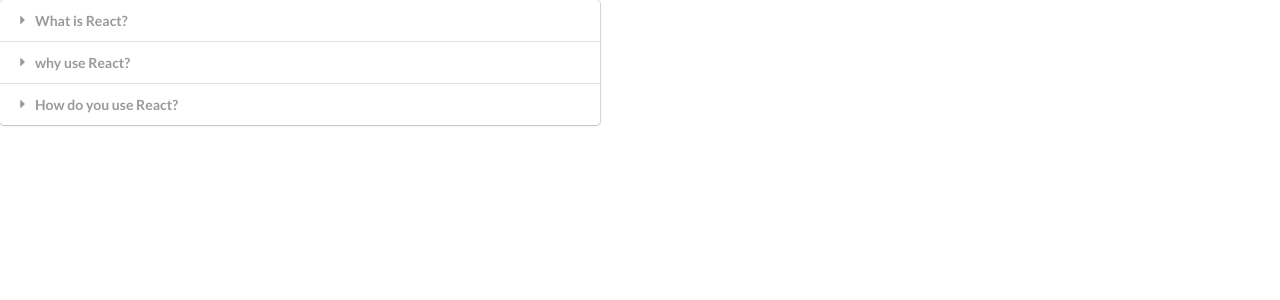
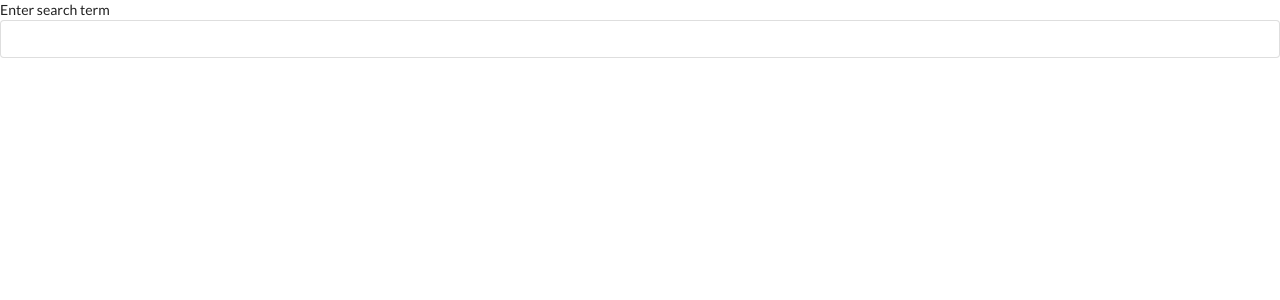
Before and after one commit to hafeezrq/reactjs_hooks_demo, a React (Create React App) app: page / in a window 1280 px wide. Shown: the top 300 px of the page. Built offline with nearby package versions, Linux system fonts and the light colour scheme.

Commit message:
Add input element for search term and style it.

```diff
--- a/src/App.js
+++ b/src/App.js
@@ -1,4 +1,5 @@
 import Accordion from './components/Accordion';
+import Search from './components/Search';
 
 const items = [
   {
@@ -19,7 +20,8 @@
 export default () => {
   return (
     <div>
-      <Accordion items={items} />
+      {/* <Accordion items={items} /> */}
+      <Search />
     </div>
   );
 };
--- a/src/components/Accordion.js
+++ b/src/components/Accordion.js
@@ -6,7 +6,6 @@
 
   const onTitleClick = index => {
     setActiveIndex(index);
-    console.log(activeIndex);
   };
   const renderedItems = items.map((item, index) => {
     const active = index === activeIndex ? 'active' : '';
--- /dev/null
+++ b/src/components/Search.js
@@ -0,0 +1,21 @@
+import React from 'react';
+import { useState } from 'react';
+
+const Search = () => {
+  const [term, setTerm] = useState('');
+  return (
+    <div>
+      <div className='ui form'>
+        <div className='lable'>Enter search term</div>
+        <input
+          type='text'
+          value={term}
+          onChange={e => setTerm(e.target.value)}
+          className='input'
+        />
+      </div>
+    </div>
+  );
+};
+
+export default Search;
```
